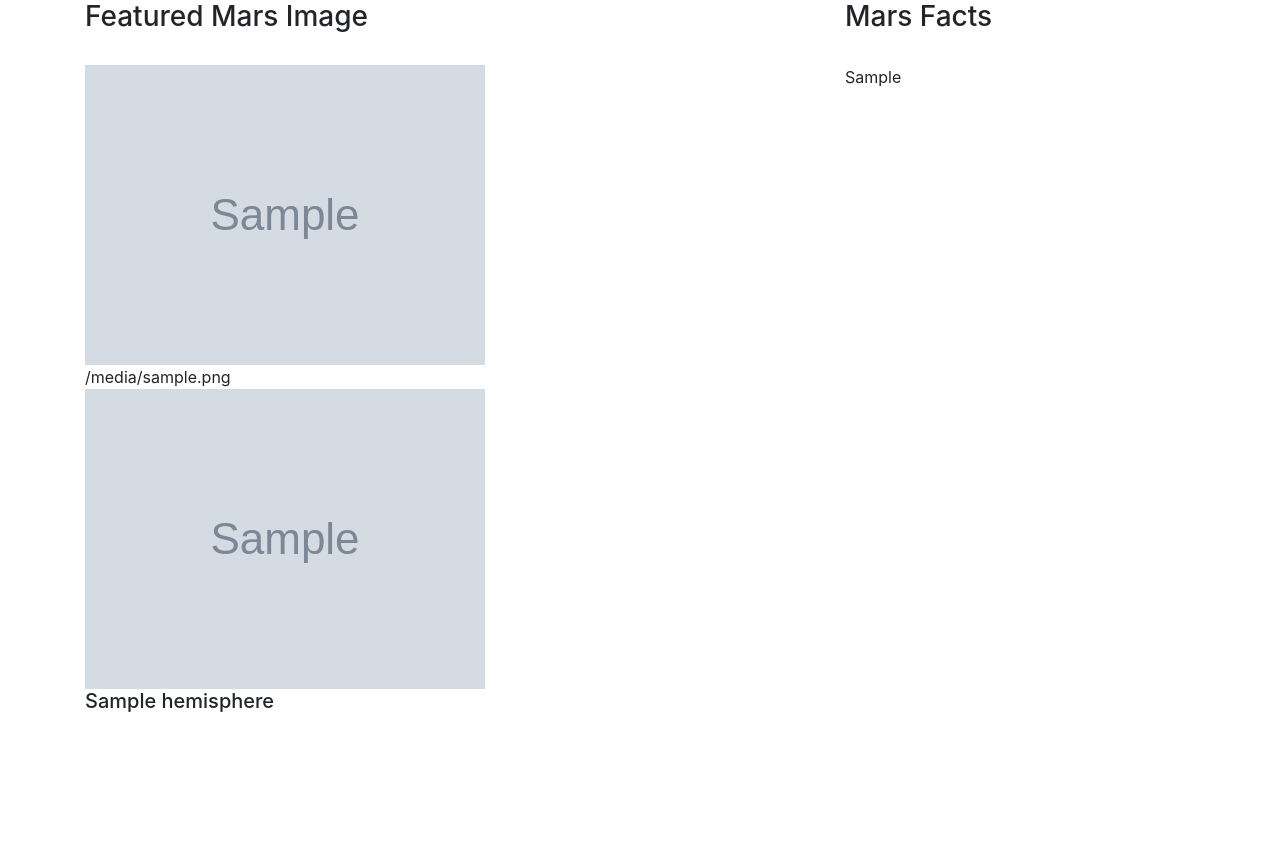
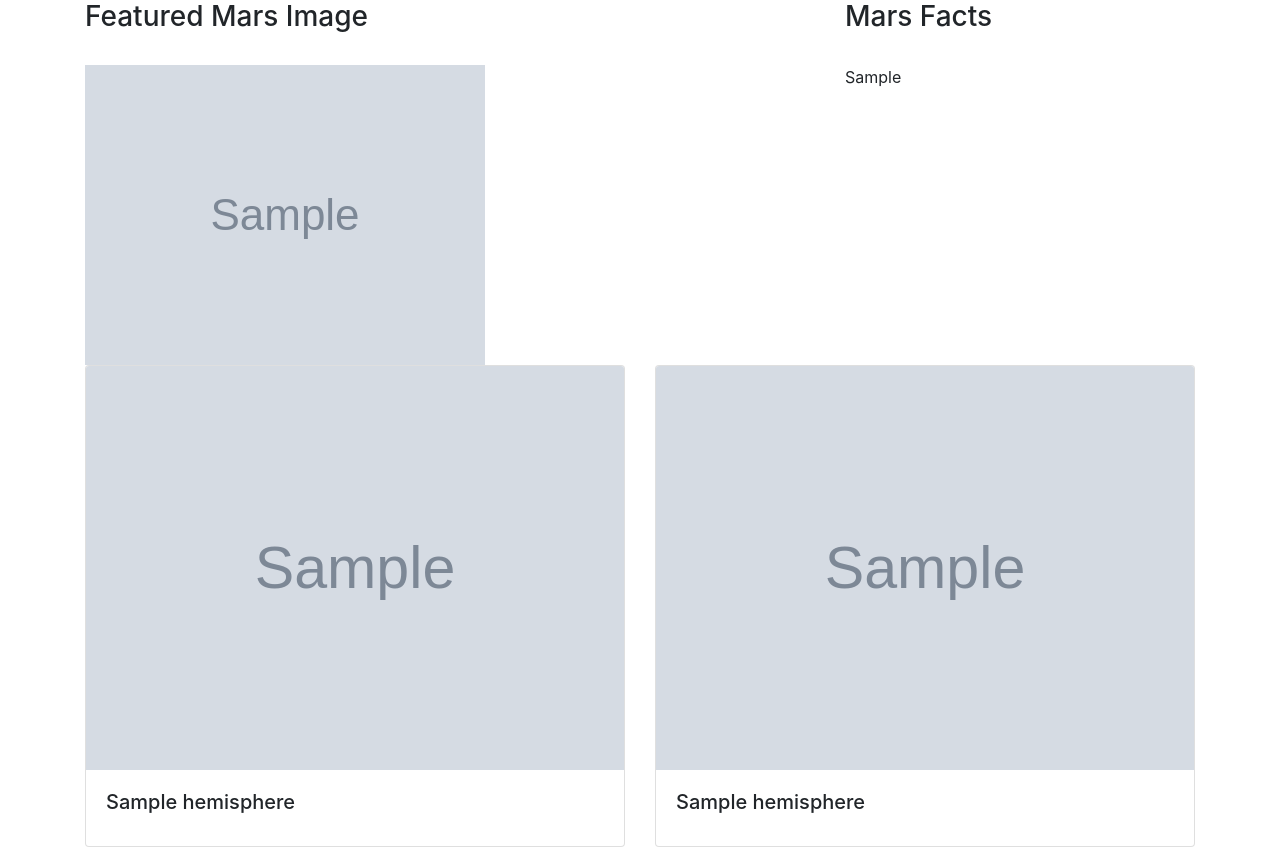
Before and after one commit to leah-handel/Scraping-Mars-Facts, a Flask app: page / in a window 1280 px wide. Shown: the part 202-1049 px from the top of the page. Before the commit the page ends 914 px from the top, so only its background shows below. Run offline with Flask 2, Linux system fonts and the light colour scheme; grey boxes marked "Sample" are stand-in pictures; a database or web service that is not in the repository returns one stand-in record (values such as "Sample title"); some libraries are stand-ins or nearby versions.

Commit message:
fixed image overflows

```diff
--- a/scrape_mars.py
+++ b/scrape_mars.py
@@ -120,7 +120,7 @@ def scrape():
         #append dictionary with title and url to list
         images.append(info)
 
-    results = {"news":{"news_title":news_title, "news_paragraph":news_p},\
+    results = {"news":{"news_title":news_title, "news_p":news_p},\
         "featured_image_url":featured_image_url,\
         "facts_table": facts_table,\
         "hemispheres": images}
--- a/templates/index.html
+++ b/templates/index.html
@@ -28,19 +28,32 @@
         <div class="row">
             <div class="col-md-8 col-sm-12">
                 <h3>Featured Mars Image</h3><br>
-                <img src={{mars.featured_image_url}} alt="Featured Mars Image" maxwidth=100%>
+                <img src={{mars.featured_image_url}} alt="Featured Mars Image" class="mw-100">
             </div>
             <div class="col-md-4 col-sm-12">
                 <h3>Mars Facts</h3><br>
-                {{mars.facts_table}}<br>
+                <div class="table-responsive">
+                    {{mars.facts_table}}
+                </div>
             </div>
         </div>
         <div class="row">
             <div class="col-md-6 col-sm-12">
-                {{mars.hemispheres.0.img_url}}
-                <img src={{mars.hemispheres.0.img_url}} alt={{mars.hemispheres.0.title}} maxwidth=100%><br>
-                <h5>{{mars.hemispheres.0.title}}</h5>
+                <div class="card">
+                    <img src={{mars.hemispheres.0.img_url}} alt={{mars.hemispheres.0.title}} class="card-img-top">
+                    <div class="card-body">
+                        <h5 class="card-title">{{mars.hemispheres.0.title}}</h5>
+                    </div>
+                </div>
             </div>
+            <div class="col-md-6 col-sm-12">
+                <div class="card">
+                    <img src={{mars.hemispheres.1.img_url}} alt={{mars.hemispheres.1.title}} class="card-img-top">
+                    <div class="card-body">
+                        <h5 class="card-title">{{mars.hemispheres.1.title}}</h5>
+                    </div>
+                </div>
+              </div>
         </div>
 
 
```
